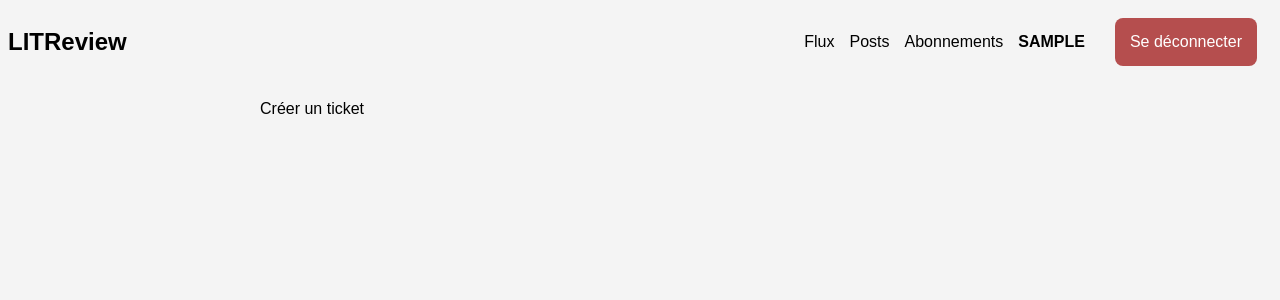
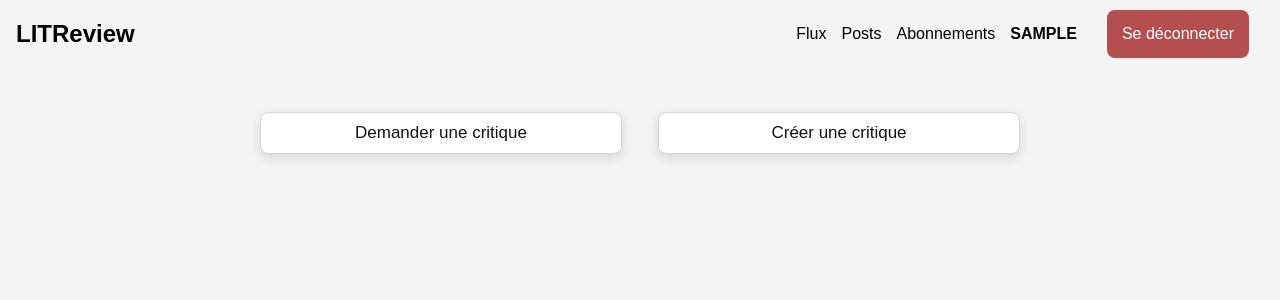
Before and after one commit to GuillaumeChiron/Django-LITRevu, a Django app: page /home/ in a window 1280 px wide. Shown: the top 300 px of the page. Run offline with Django 5.2, Linux system fonts and the light colour scheme; the visitor is signed in with stand-in values (Sample User, id 1); data comes from the database, SQL or seed files in the repository; data that the repository does not hold is empty.

Commit message:
barre de navigation fixe

```diff
--- a/app/templates/app/home_page.html
+++ b/app/templates/app/home_page.html
@@ -9,7 +9,10 @@
 
 <main class="feed-page">
 
-    <a href="{% url 'create-ticket' %}">Créer un ticket</a>
+    <section class="feed-actions">
+        <a class="feed-btn" href="{% url 'create-ticket' %}">Demander une critique</a>
+        <a class="feed-btn" href="{% url 'create-ticket-review' %}">Créer une critique</a>
+    </section>
 
     <setion class="feed-list">
         {% for post in posts %}
--- a/static/base.css
+++ b/static/base.css
@@ -1,6 +1,8 @@
 body {
     font-family: Arial, sans-serif;
     background: #f4f4f4;
+    margin: 0;
+    padding-top: 88px;
 }
 
 a {
@@ -12,11 +14,22 @@ a:hover {
     text-decoration: None;
 }
 
+nav {
+    position: fixed;
+    top: 0;
+    left: 0;
+    width: 100%;
+    background: #f4f4f4;
+    z-index: 1000;
+    box-sizing: border-box;
+    padding: 0 16px;
+}
+
 nav .header {
     display: flex;
     flex-direction: row;
     justify-content: space-between;
-
+    align-items: center;
 }
 
 nav .header .header_items {
```
